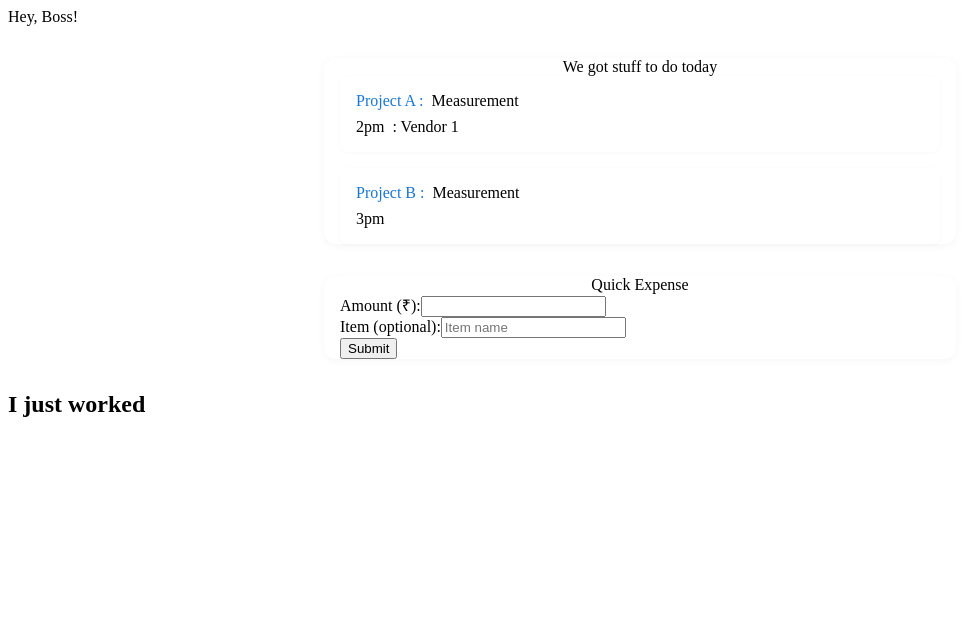
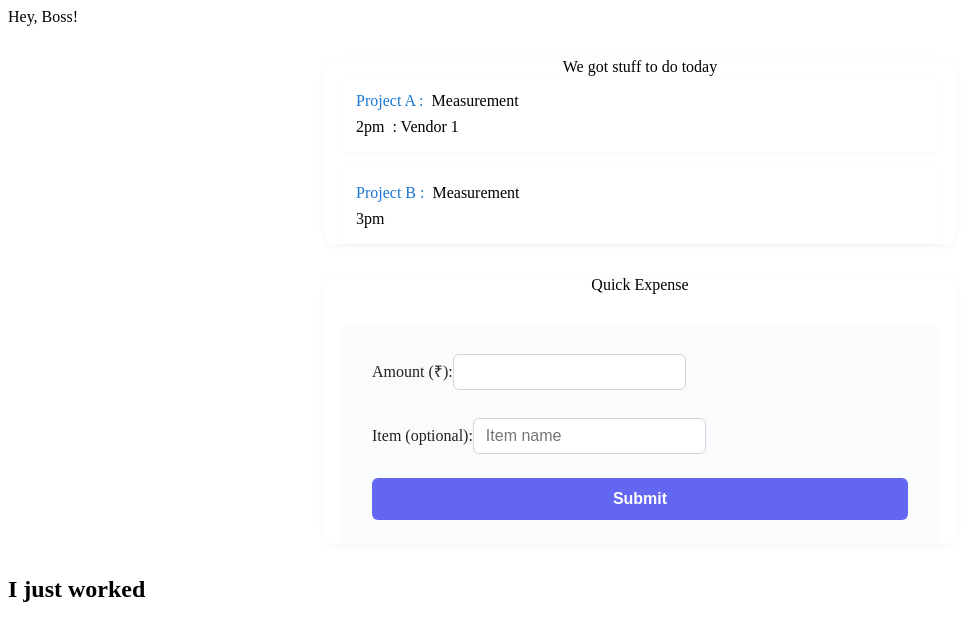
Before and after one commit to Manku27/interior-projects-manager, a Next.js app: page / in a window 1280 px wide. Shown: the top 640 px of the page, without its empty margins (0-963 px from the left). Built offline with nearby package versions, Linux system fonts and the light colour scheme.

Commit message:
add style to expense logger

```diff
--- a/src/components/home/expense/ExpenseLogger.tsx
+++ b/src/components/home/expense/ExpenseLogger.tsx
@@ -16,20 +16,34 @@ export function ExpenseLogger() {
       <div className={classNames(styles.heading, 'heading3')}>
         Quick Expense
       </div>
-      <Form action={logExpense}>
-        <div>
-          <label>
+      <Form action={logExpense} className={styles.form}>
+        <div className={styles.formGroup}>
+          <label className={styles.label}>
             Amount (₹):
-            <input type="number" name="amount" required min="0" step="0.01" />
+            <input
+              className={styles.input}
+              type="number"
+              name="amount"
+              required
+              min="0"
+              step="0.01"
+            />
           </label>
         </div>
-        <div>
-          <label>
+        <div className={styles.formGroup}>
+          <label className={styles.label}>
             Item (optional):
-            <input type="text" name="item" placeholder="Item name" />
+            <input
+              className={styles.input}
+              type="text"
+              name="item"
+              placeholder="Item name"
+            />
           </label>
         </div>
-        <button type="submit">Submit</button>
+        <button className={styles.button} type="submit">
+          Submit
+        </button>
       </Form>
     </section>
   );
--- a/src/components/home/expense/expenseLogger.module.css
+++ b/src/components/home/expense/expenseLogger.module.css
@@ -9,3 +9,56 @@
 .heading {
   text-align: center;
 }
+
+.form {
+  display: flex;
+  flex-direction: column;
+  gap: 1.5rem;
+  margin-top: 2rem;
+  padding: 1.5rem 2rem;
+  background: #fafbfc;
+  border-radius: 8px;
+}
+
+.formGroup {
+  display: flex;
+  flex-direction: column;
+  gap: 0.5rem;
+}
+
+.label {
+  font-weight: 500;
+  color: #222;
+}
+
+.input {
+  padding: 0.5rem 0.75rem;
+  border: 1px solid #d1d5db;
+  border-radius: 6px;
+  font-size: 1rem;
+  margin-top: 0.25rem;
+  background: #fff;
+  transition: border 0.2s;
+}
+
+.input:focus {
+  border-color: #6366f1;
+  outline: none;
+}
+
+.button {
+  padding: 0.75rem 1.5rem;
+  background: #6366f1;
+  color: #fff;
+  border: none;
+  border-radius: 6px;
+  font-size: 1rem;
+  font-weight: 600;
+  cursor: pointer;
+  transition: background 0.2s;
+}
+
+.button:hover,
+.button:focus {
+  background: #4f46e5;
+}
```
